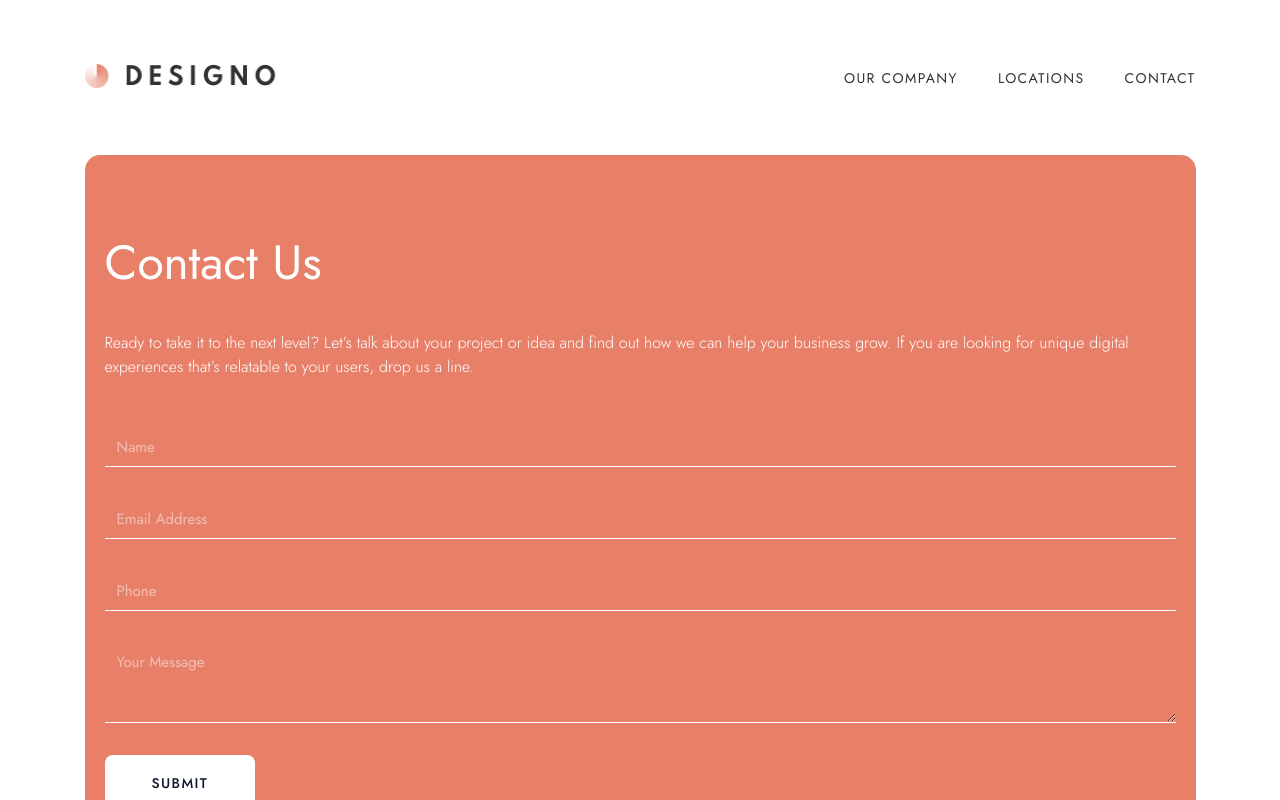
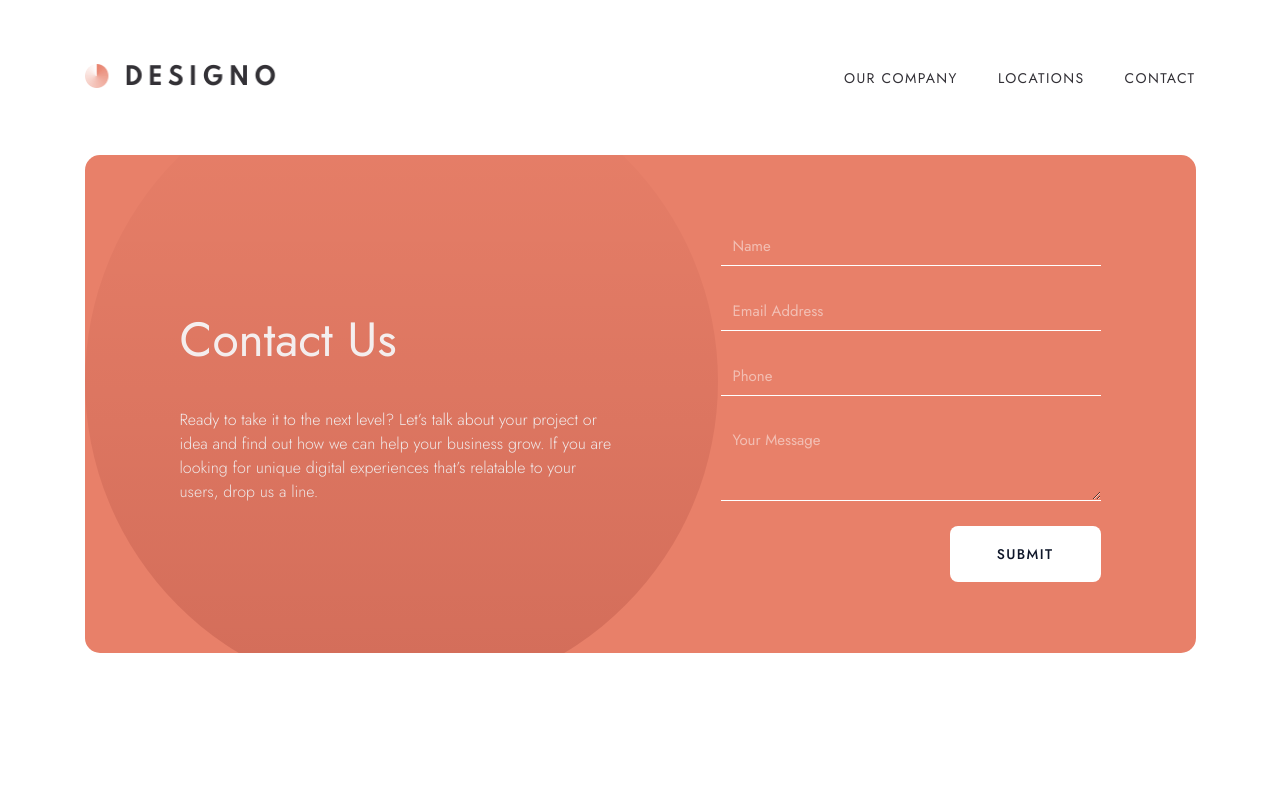
Before and after one commit to ElHuzain/designo-multi-page, a Next.js app: page /contact-us in a window 1280 px wide. Shown: the top 800 px of the page. Built offline with nearby package versions, Linux system fonts and the light colour scheme.

Commit message:
added: contact us

```diff
--- a/components/pages/contact-us/components/contactForm.tsx
+++ b/components/pages/contact-us/components/contactForm.tsx
@@ -18,42 +18,62 @@ import {
     FormMessage,
 } from "@/components/ui/form"
 
+type errorElementType = {
+    condition: any
+    msg: string
+}
+
+const ErrorElement = ({ condition, msg }: errorElementType) => {
+
+    if (condition) return <span className='absolute top-0 right-0 flex items-center gap-2'>
+        <span>{msg}</span><img alt='error' src='/assets/contact/desktop/icon-error.svg' />
+    </span >
+}
+
 const ContactForm = () => {
 
     const form = useForm();
 
-    const onSubmit = () => {
-        console.log("Submitted.");
+    const onSubmit = (data: any) => {
+        console.log(data)
     }
+
+    const formItemStyle = "relative";
 
     return (
         <MaxWidthContainer bottomMargin={true} expands={true}>
-            <section className="py-[72px] px-5 bg-primary text-white flex flex-col gap-12 sm:rounded-[15px]    ">
-                <div className="text-center sm:text-left space-y-8">
+            <section className="py-[71px] px-5 overflow-hidden lg:px-[95px] relative sm:px-[58px] bg-primary text-white flex flex-col lg:flex-row gap-12 lg:gap-4 lg:justify-between sm:rounded-[15px]    ">
+
+                <img alt='background-decoration' src='/assets/contact/desktop/bg-pattern-hero-desktop.svg' className="absolute top-[-90px] left-[-90px] lg:bottom-0 lg:left-0 lg:w-[57%] object-cover" />
+
+                <div className="text-center max-w-[635px] flex flex-col gap-8 justify-center sm:text-left">
                     <h1 className="text-[32px] sm:text-[48px] font-[400]">Contact Us</h1>
-                    <p className="font-[300]">{"Ready to take it to the next level? Let’s talk about your project or idea and find out how we can help your business grow. If you are looking for unique digital experiences that’s relatable to your users, drop us a line."}</p>
+                    <p className="font-[300] max-w-[440px]">{"Ready to take it to the next level? Let’s talk about your project or idea and find out how we can help your business grow. If you are looking for unique digital experiences that’s relatable to your users, drop us a line."}</p>
                 </div>
 
                 <Form {...form}>
-                    <form onSubmit={form.handleSubmit(onSubmit)} className="space-y-8">
+                    <form onSubmit={form.handleSubmit(onSubmit)} className="gap-8 lg:gap-[25px] w-full lg:max-w-[380px] flex flex-col">
 
-                        <FormItem>
+                        <FormItem className="relative">
                             <FormControl>
-                                <Input placeholder="Name" {...form.register('username', { required: true })} />
+                                <Input placeholder="Name" {...form.register('username', { required: true, minLength: 15 })} />
                             </FormControl>
+                            <ErrorElement condition={form.formState.errors.username?.type === 'required'} msg="Can't be empty" />
                             <FormMessage />
                         </FormItem>
 
 
-                        <FormItem>
+                        <FormItem className={formItemStyle}>
                             <FormControl>
-                                <Input placeholder="Email Address" />
+                                <Input placeholder="Email Address" {...form.register('email', { required: true, pattern: /^[A-Z0-9._%+-]+@[A-Z0-9.-]+\.[A-Z]{2,}$/i, })} />
                             </FormControl>
+                            <ErrorElement condition={form.formState.errors.email?.type === 'required'} msg="Can't be empty" />
+                            <ErrorElement condition={form.formState.errors.email?.type === 'pattern'} msg="Please use a valid email address" />
                             <FormMessage />
                         </FormItem>
 
 
-                        <FormItem>
+                        <FormItem className={formItemStyle}>
                             <FormControl>
                                 <Input placeholder="Phone" />
                             </FormControl>
@@ -61,14 +81,15 @@ const ContactForm = () => {
                         </FormItem>
 
 
-                        <FormItem>
+                        <FormItem className={formItemStyle}>
                             <FormControl>
-                                <Textarea placeholder="Your Message" />
+                                <Textarea placeholder="Your Message" {...form.register('message', { required: true, minLength: 15 })} />
                             </FormControl>
+                            <ErrorElement condition={form.formState.errors.message?.type === 'required'} msg="Can't be empty" />
                             <FormMessage />
                         </FormItem>
 
-                        <Button className="w-fit h-fit self-center px-[47px] py-[18px]" type="submit" variant="secondary">Submit</Button>
+                        <Button className="w-fit h-fit self-center sm:self-end px-[47px] py-[18px]" type="submit" variant="secondary">Submit</Button>
                     </form>
                 </Form>
 
```
